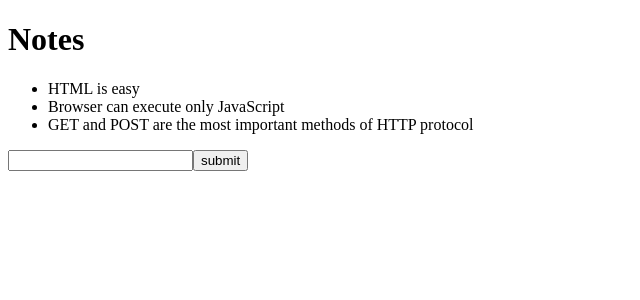
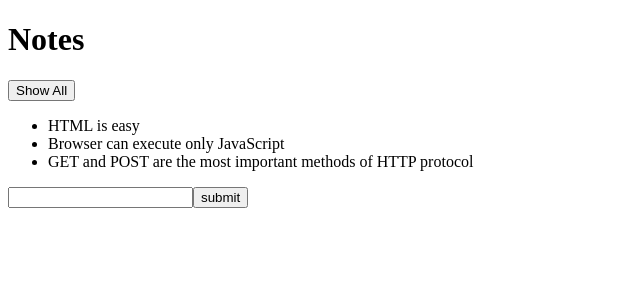
Before and after one commit to su-de-sh/notes-app, a React (Create React App) app: page / in a window 1280 px wide. Shown: the top 300 px of the page, without its empty margins (0-640 px from the left). Built offline with nearby package versions, Linux system fonts and the light colour scheme.

Commit message:
feat: filtering important notes

```diff
--- a/src/App.js
+++ b/src/App.js
@@ -21,11 +21,23 @@ const App = (props) => {
     setNote("");
   };
 
+  const [showAll, setShowAll] = useState(true);
+  const toggleShow = () => {
+    setShowAll(!showAll);
+  };
+
+  let notesToShow = showAll
+    ? notes
+    : notes.filter((note) => {
+        return note.important === true;
+      });
+
   return (
     <div>
       <h1>Notes</h1>
+      <button onClick={toggleShow}>Show {showAll ? "All" : "important"}</button>
       <ul>
-        {notes.map((note) => (
+        {notesToShow.map((note) => (
           <Note key={note.id} note={note} />
         ))}
       </ul>
```
